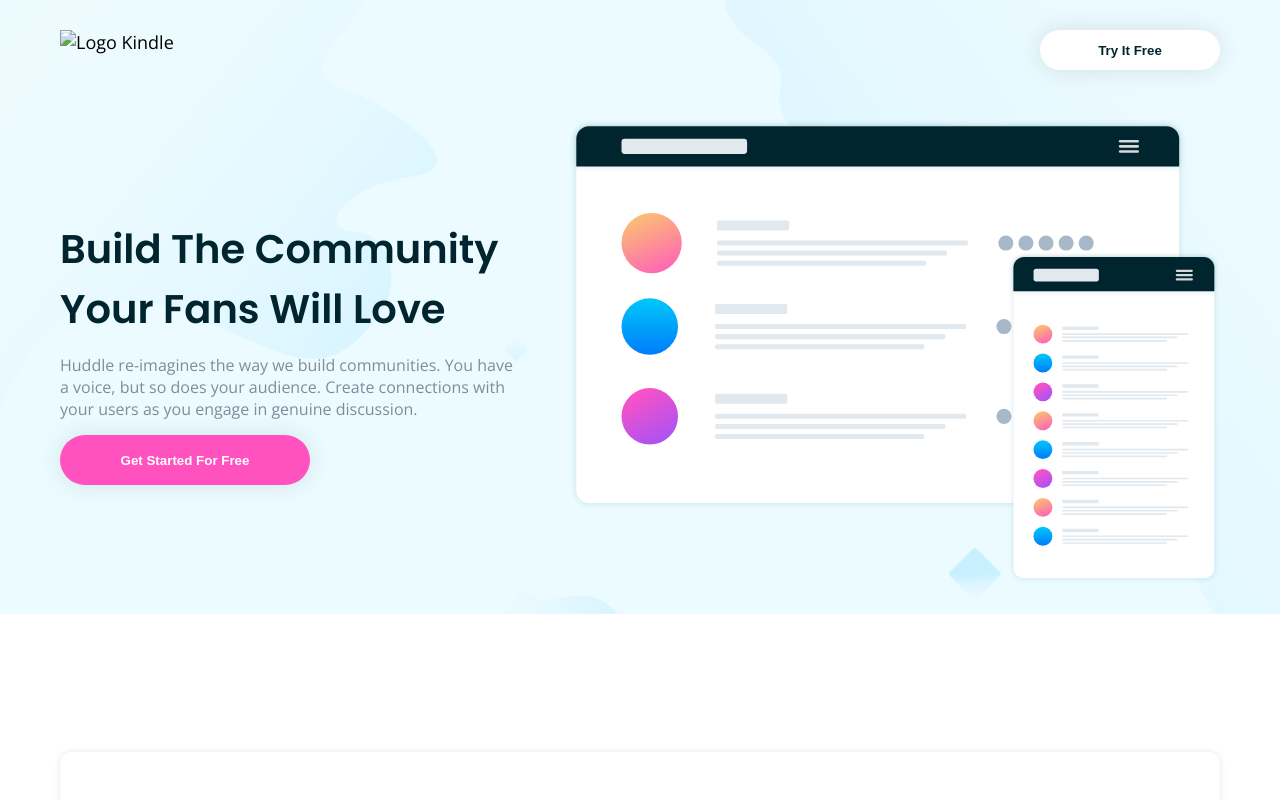
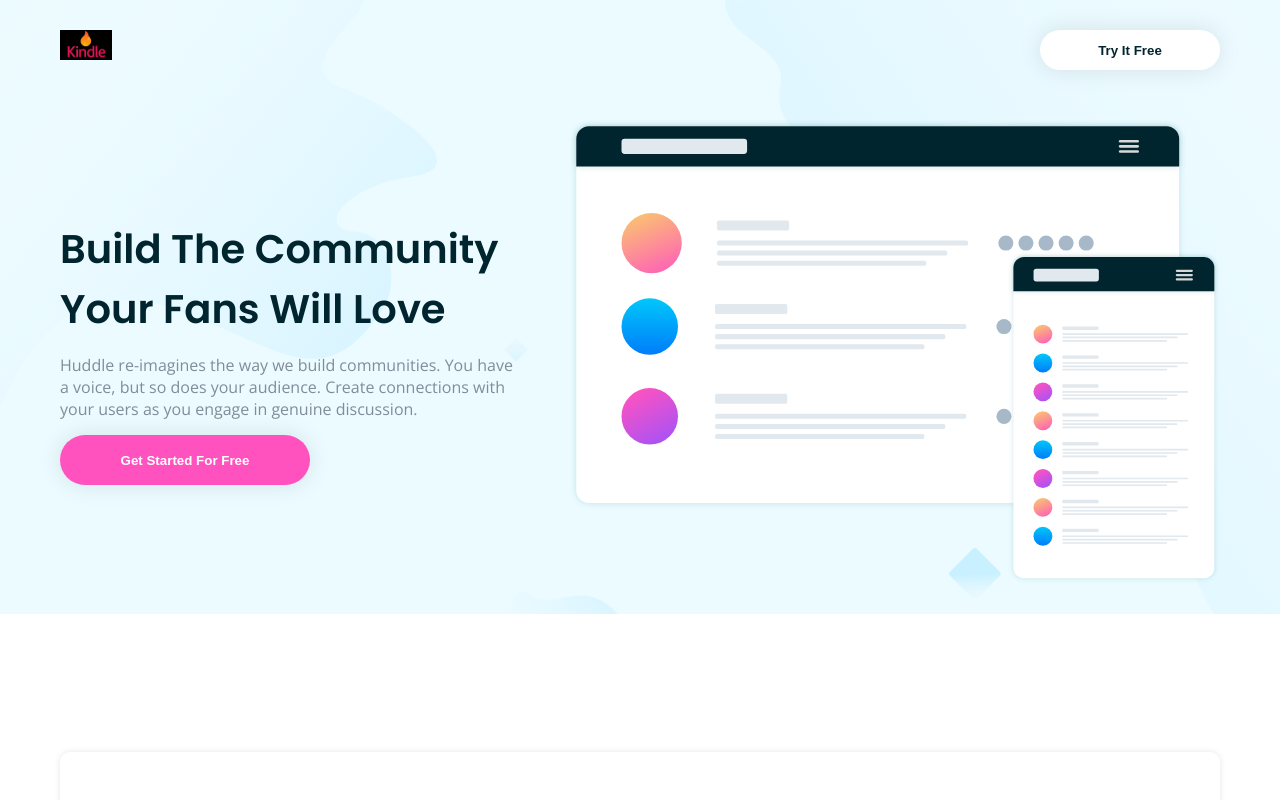
Before and after one commit to Godwin-Diya/Kindle--landing-page, a plain HTML site: page index.html in a window 1280 px wide. Shown: the top 800 px of the page. Drawn offline with nearby package versions, Linux system fonts and the light colour scheme.

Commit message:
Third commit

```diff
--- a/index.html
+++ b/index.html
@@ -12,7 +12,7 @@
 
   <section class="home">
     <header>
-      <img src="images/logo.png" alt="Logo Kindle ">
+      <img src="images/logo.jpg" alt="Logo Kindle ">
       <button>Try It Free</button>
     </header>
 
```
